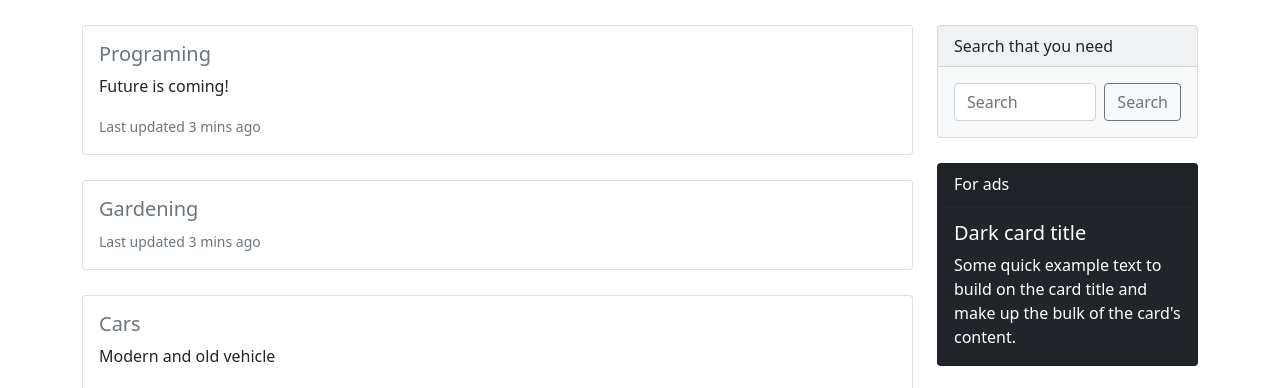
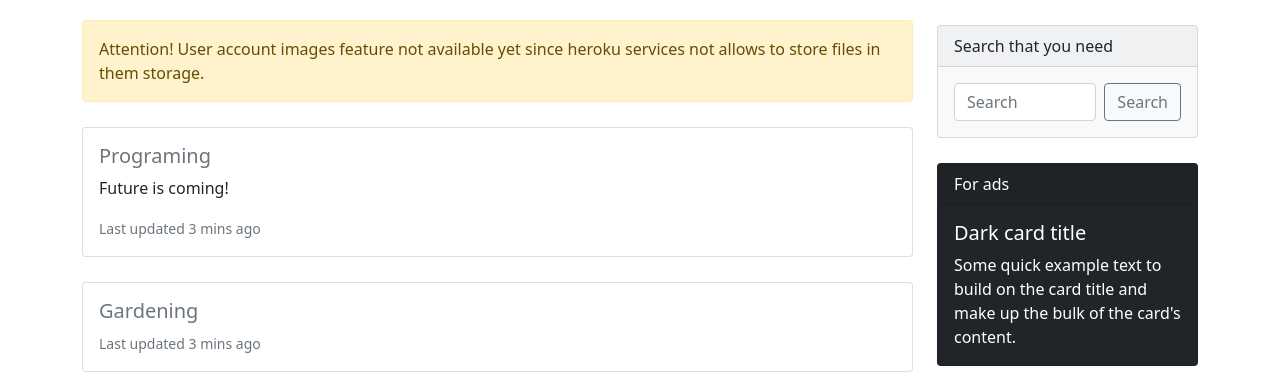
Before and after one commit to MuzykaAndrii/modern-flask-forum, a Flask app: page / in a window 1280 px wide. Shown: the part 56-444 px from the top of the page. Run offline with Flask 2, Linux system fonts and the light colour scheme; data comes from the database, SQL or seed files in the repository; both versions use the stored data as it was after the commit.

Commit message:
Added alert to main page

```diff
--- a/app/templates/forum/main_page.html
+++ b/app/templates/forum/main_page.html
@@ -4,6 +4,10 @@
 <div class="container">
     <div class="row">
         <div class="section col-md-9">
+
+            <div class="alert alert-warning" style="margin-top: 20px;" role="alert">
+                Attention! User account images feature not available yet since heroku services not allows to store files in them storage.
+            </div>
 
             {% for section in sections %}
 
```
Also changed, not shown: site.db.
